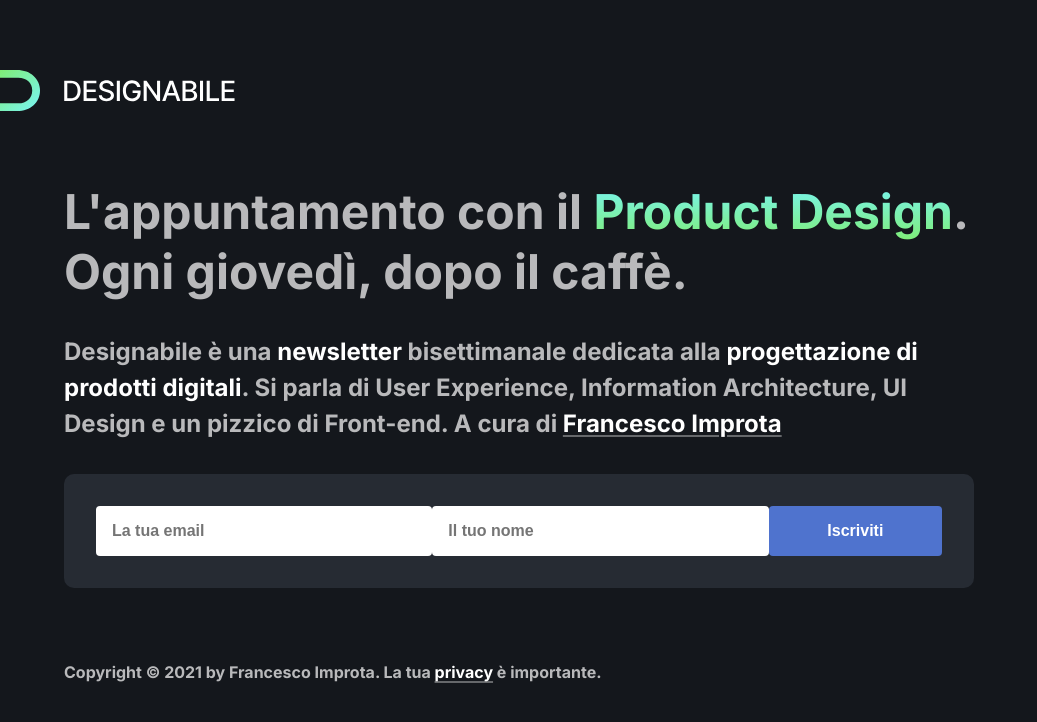
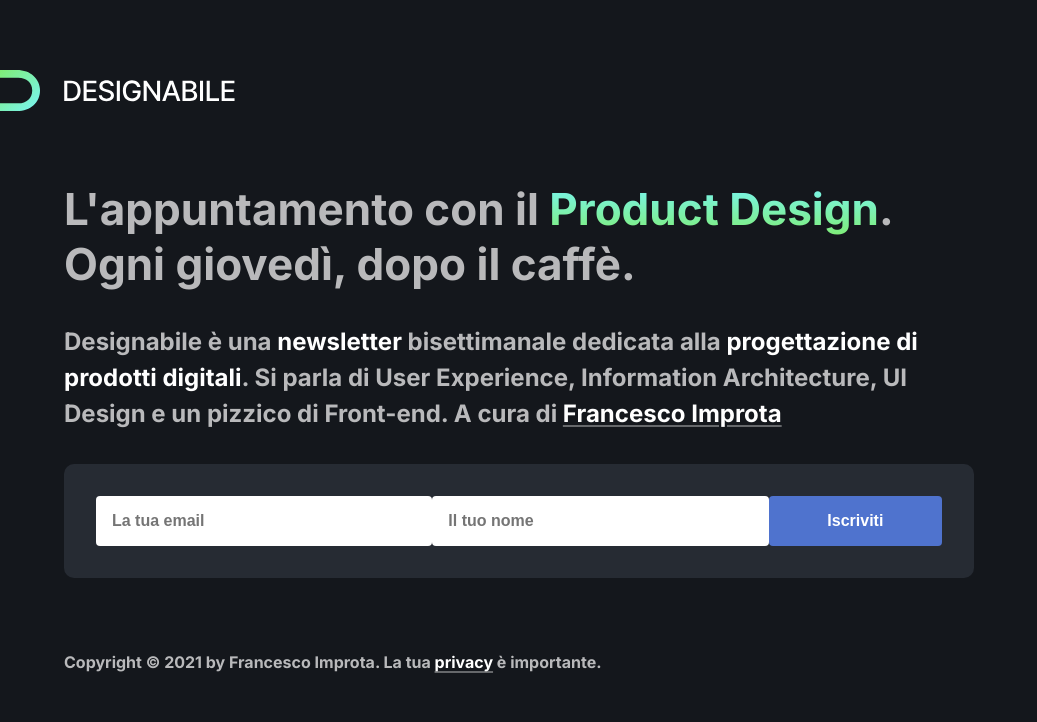
Before and after one commit to zetareticoli/designabile, a Jekyll site: the page built from index.html, in a window 1280 px wide. Shown: the top 722 px of the page, without its empty margins (0-1037 px from the left). Built offline with Jekyll 4.4.1, drawn with Linux system fonts in a browser that asks for light colours; the list of posts is cut into pages by our own code.

Commit message:
Adjusted font-size and spacing

```diff
--- a/css/style.css
+++ b/css/style.css
@@ -12,7 +12,7 @@
 
 @media screen and (min-width: 740px) {
   :root {
-    --heading: 48px;
+    --heading: 44px;
   }
 }
 
@@ -161,6 +161,7 @@ input[type="submit"] {
 @media screen and (min-width: 740px) {
   input[type="submit"] {
     max-width: 30%;
+
   }
 }
 
--- a/index.html
+++ b/index.html
@@ -5,12 +5,11 @@ home: true
 
 <h1>
   L'appuntamento con il <span class="gradient">Product Design</span>.
-  <br>
   Ogni giovedì, dopo il caffè.
 </h1>
 
 <p>
-  Designabile è una <strong>newsletter</strong>  bisettimanale dedicata alla <strong>progettazione di prodotti digitali</strong>. Si parla di User Experience, Information Architecture, UI Design e un pizzico di Front-end. A cura di <a href="https://francescoimprota.com" target="_blank">Francesco Improta</a>
+  Designabile è una <strong>newsletter</strong> bisettimanale dedicata alla <strong>progettazione di prodotti digitali</strong>. Si parla di User Experience, Information Architecture, UI Design e un pizzico di Front-end. A cura di <a href="https://francescoimprota.com" target="_blank">Francesco Improta</a>
 </p>
 
 <form
```
